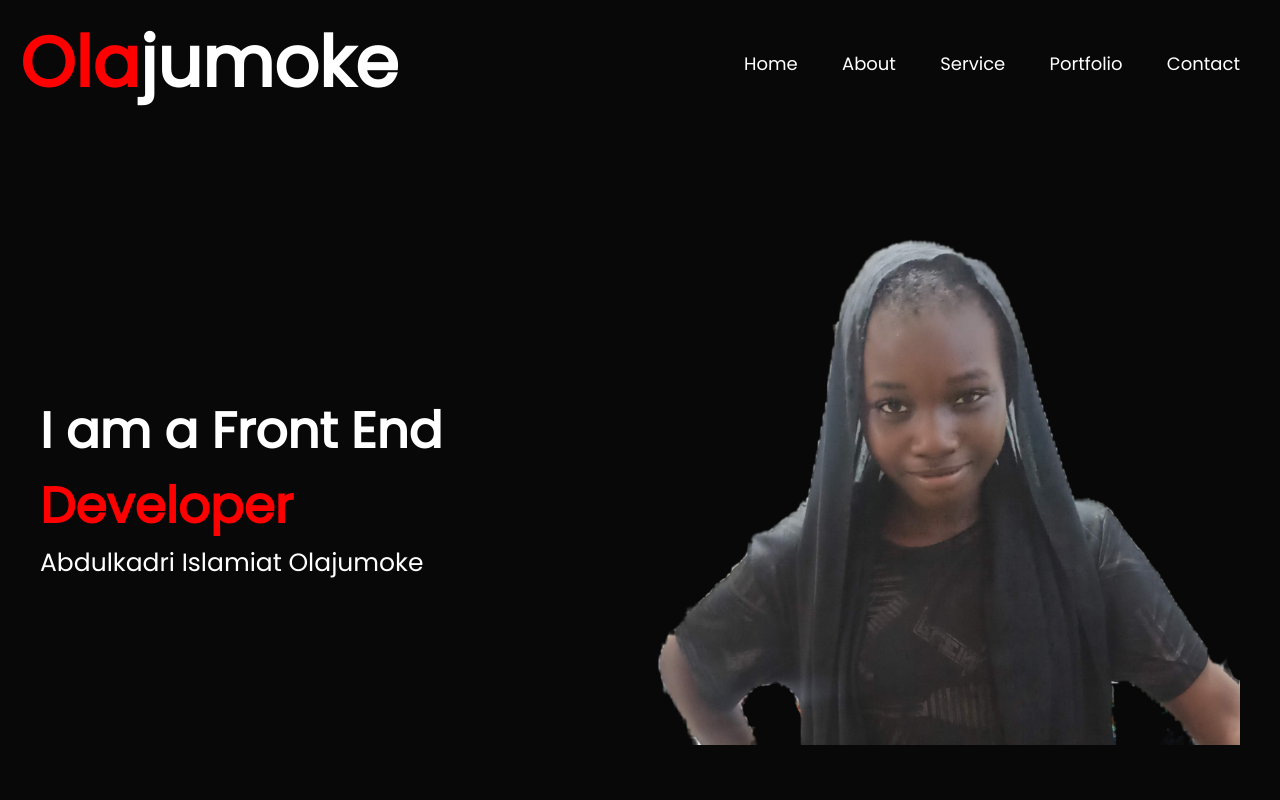
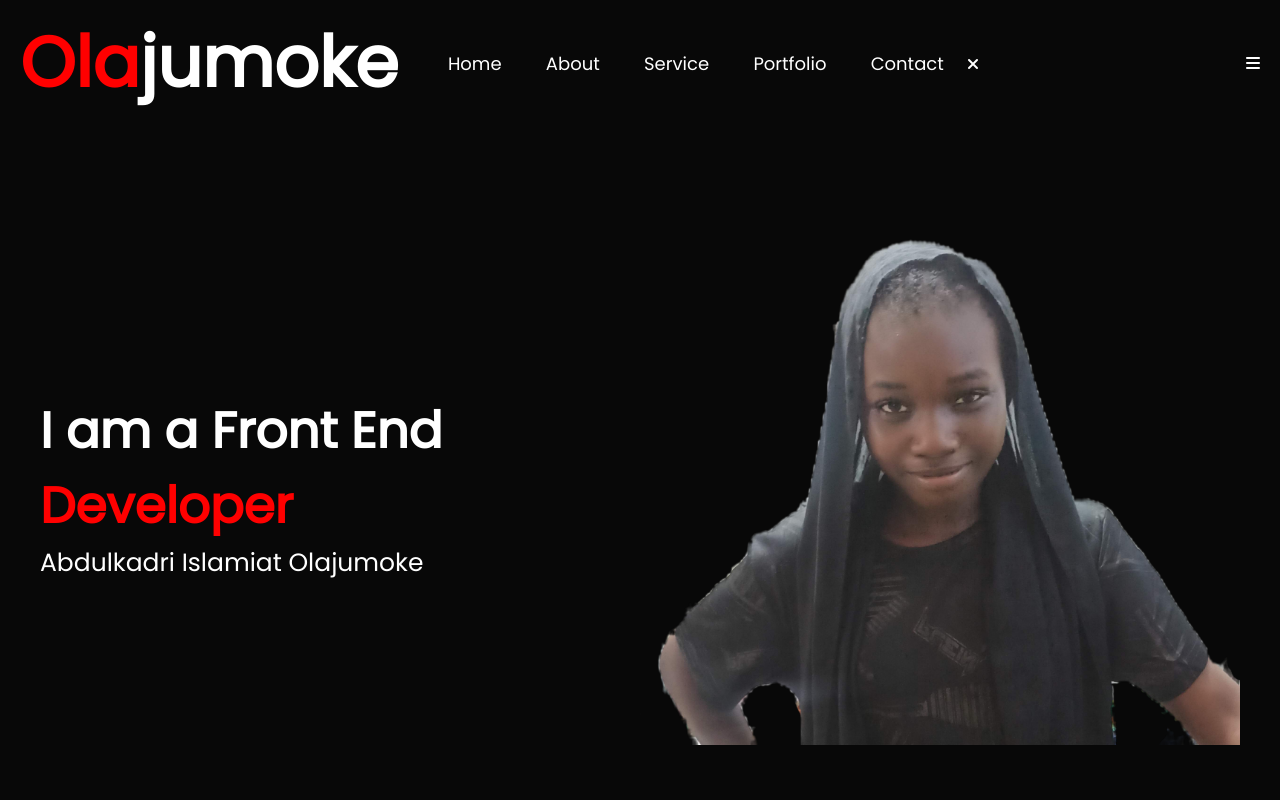
Before and after one commit to ticatelier/abdulkadriIslamiat, a plain HTML site: page index.html in a window 1280 px wide. Shown: the top 800 px of the page. Drawn offline with Linux system fonts and the light colour scheme.

Commit message:
Update Index

```diff
--- a/index.html
+++ b/index.html
@@ -6,6 +6,7 @@
     <meta name="viewport" content="width=device-width, initial-scale=1.0">
     <title>Islamiat Abdulkadri</title>
     <link rel="stylesheet" href="css/style.css">
+    <link rel="stylesheet" href="https://cdnjs.cloudflare.com/ajax/libs/font-awesome/6.2.0/css/all.min.css" integrity="sha512-xh6O/CkQoPOWDdYTDqeRdPCVd1SpvCA9XXcUnZS2FmJNp1coAFzvtCN9BmamE+4aHK8yyUHUSCcJHgXloTyT2A==" crossorigin="anonymous" referrerpolicy="no-referrer" />
     <script src="js/app.js"></script>
 </head>
 <body>
@@ -13,13 +14,15 @@
         <div class="container">
             <nav>
                 <h1 class="logo"><span>Ola</span>jumoke</h1>
-                <ul>
+                <ul id = "sidemenu">
                     <li><a href="#">Home</a></li>
                     <li><a href="#about">About</a></li>
                     <li><a href="#services">Service</a></li>
                     <li><a href="#portfolio">Portfolio</a></li>
                     <li><a href="#contact">Contact</a></li>
+                    <i class="fas fa-times" onclick="closemenu()"></i>
                 </ul>
+                <i class="fas fa-bars" onclick="openmenu()"></i>
             </nav>
         </div>
     </div>
```
